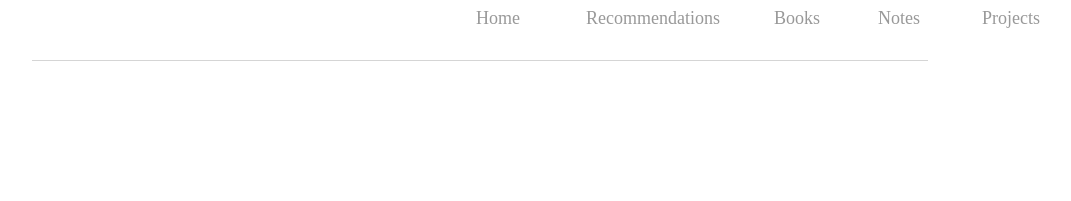
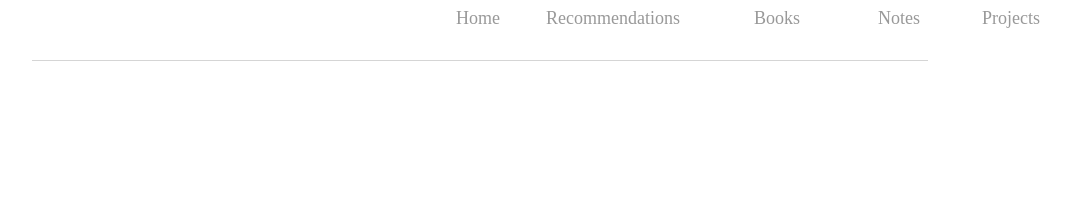
Before and after one commit to scryptive/personal, a Jekyll site: the page built from index.html, in a window 1280 px wide. Shown: the top 201 px of the page, without its empty margins (160-1231 px from the left). Built offline with Jekyll 4.4.1, drawn with Linux system fonts in a browser that asks for light colours.

Commit message:
Update default.html

```diff
--- a/_layouts/default.html
+++ b/_layouts/default.html
@@ -30,21 +30,21 @@
 .middlemiddle {
     position: absolute;
     top: 8px;
-    right: 300px;
+    right: 320px;
     font-size: 18px;
 }
 
 .middleleft {
     position: absolute;
     top: 8px;
-    right: 400px;
+    right: 440px;
     font-size: 18px;
 }
 
 .topleft {
     position: absolute;
     top: 8px;
-    right: 600px;
+    right: 620px;
     font-size: 18px;
 }
 
```
